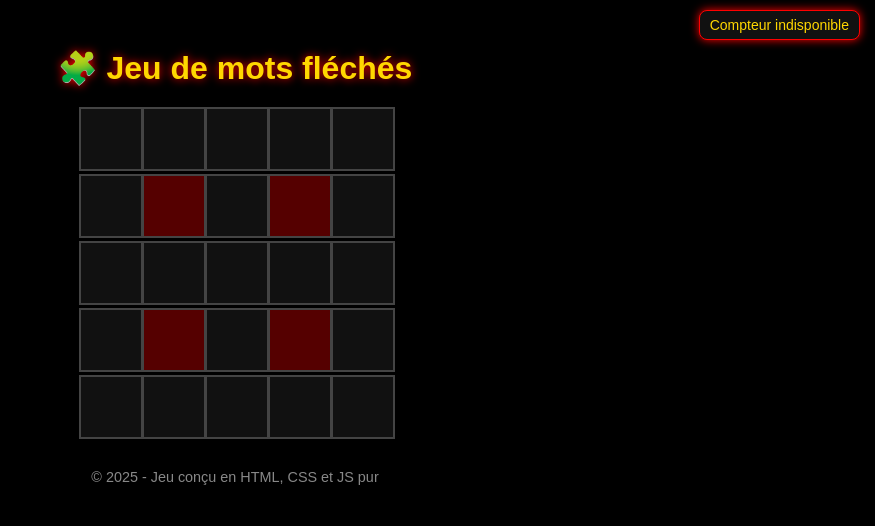
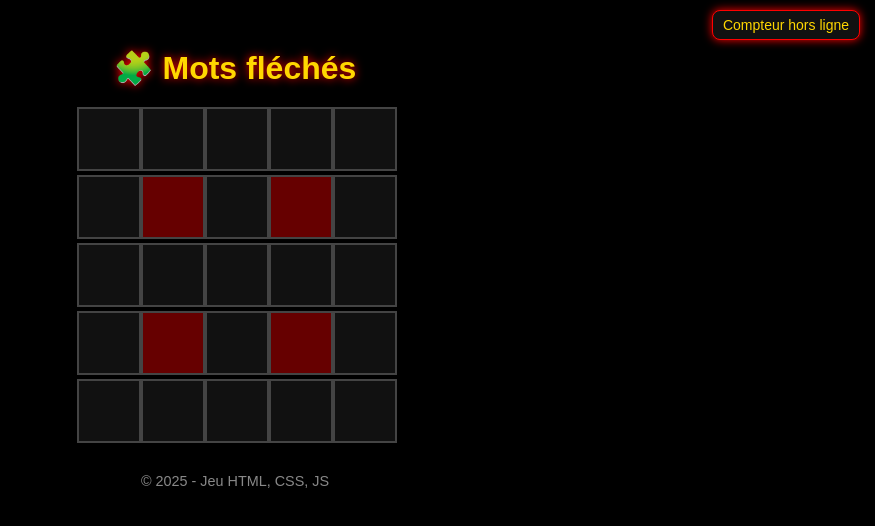
Before and after one commit to paco1963594/Mots-fl-che, a plain HTML site: page index.html in a window 1280 px wide. Shown: the whole page, without its empty margins (405-1280 px from the left). Drawn offline with Linux system fonts and the light colour scheme; no server answers.

Commit message:
Refactor HTML structure and update styles
New file

```diff
--- a/index.html
+++ b/index.html
@@ -1,9 +1,9 @@
 <!DOCTYPE html>
 <html lang="fr">
 <head>
-  <meta charset="UTF-8" />
-  <meta name="viewport" content="width=device-width, initial-scale=1.0" />
-  <title>🧩 Mots fléchés interactif</title>
+  <meta charset="UTF-8">
+  <meta name="viewport" content="width=device-width, initial-scale=1.0">
+  <title>Mots fléchés interactif</title>
   <style>
     body {
       background-color: #000;
@@ -12,7 +12,6 @@
       display: flex;
       flex-direction: column;
       align-items: center;
-      justify-content: start;
       min-height: 100vh;
       padding: 20px;
     }
@@ -26,7 +25,7 @@
     .grid {
       display: grid;
       grid-template-columns: repeat(5, 60px);
-      gap: 3px;
+      gap: 4px;
     }
 
     .cell {
@@ -37,18 +36,20 @@
       display: flex;
       align-items: center;
       justify-content: center;
-      color: gold;
       font-size: 1.5em;
       cursor: pointer;
       transition: 0.2s;
+      color: gold;
     }
 
     .cell:hover {
       background-color: #222;
+      box-shadow: 0 0 5px gold;
     }
 
     .blocked {
-      background-color: #500;
+      background-color: #600;
+      cursor: not-allowed;
     }
 
     .question-box {
@@ -111,20 +112,20 @@
   </style>
 </head>
 <body>
-  <h1>🧩 Jeu de mots fléchés</h1>
+  <h1>🧩 Mots fléchés</h1>
 
   <div class="grid" id="grid"></div>
 
   <div class="question-box" id="questionBox" style="display:none;">
     <p id="questionText"></p>
-    <input type="text" id="answerInput" placeholder="Votre réponse..." />
+    <input type="text" id="answerInput" placeholder="Votre réponse...">
     <button id="validateBtn">Valider</button>
     <p class="message" id="message"></p>
   </div>
 
   <div class="counter" id="visitorCount">Visiteurs : ...</div>
 
-  <footer>© 2025 - Jeu conçu en HTML, CSS et JS pur</footer>
+  <footer>© 2025 - Jeu HTML, CSS, JS</footer>
 
   <script>
     const gridData = [
@@ -138,7 +139,7 @@
     const definitions = {
       "0-0": { question: "Animal qui miaule", answer: "CHAT" },
       "2-0": { question: "Couleur du ciel clair", answer: "BLEU" },
-      "4-0": { question: "Boisson du matin", answer: "CAFE" },
+      "4-0": { question: "Boisson chaude du matin", answer: "CAFE" }
     };
 
     const gridElement = document.getElementById("grid");
@@ -179,17 +180,18 @@
 
     validateBtn.onclick = () => {
       if (!selectedCell) return;
-      const userAnswer = answerInput.value.toUpperCase();
-      if (userAnswer === selectedCell.answer) {
+      const userAnswer = answerInput.value.trim().toUpperCase();
+      const correct = selectedCell.answer.toUpperCase();
+      if (userAnswer === correct) {
         message.style.color = "lime";
         message.textContent = "Bonne réponse !";
-        for (let i = 0; i < selectedCell.answer.length; i++) {
-          gridData[selectedCell.r][selectedCell.c + i] = selectedCell.answer[i];
+        for (let i = 0; i < correct.length; i++) {
+          gridData[selectedCell.r][selectedCell.c + i] = correct[i];
         }
         renderGrid();
         setTimeout(() => {
           questionBox.style.display = "none";
-        }, 1000);
+        }, 800);
       } else {
         message.style.color = "red";
         message.textContent = "Faux, réessayez.";
@@ -198,16 +200,13 @@
 
     renderGrid();
 
-    // === Compteur de visiteurs ===
+    // === Compteur de visiteurs via CountAPI ===
     const counter = document.getElementById("visitorCount");
-    fetch("https://api.countapi.xyz/hit/mots-fleches/visites")
-      .then((res) => res.json())
-      .then((data) => {
-        counter.textContent = `Visiteurs : ${data.value}`;
-      })
-      .catch(() => {
-        counter.textContent = "Compteur indisponible";
-      });
+    const apiKey = "mots-fleches-" + window.location.hostname.replace(/\W/g, "");
+    fetch(`https://api.countapi.xyz/hit/${apiKey}/visites`)
+      .then(r => r.json())
+      .then(data => counter.textContent = `Visiteurs : ${data.value}`)
+      .catch(() => counter.textContent = "Compteur hors ligne");
   </script>
 </body>
 </html>
```
